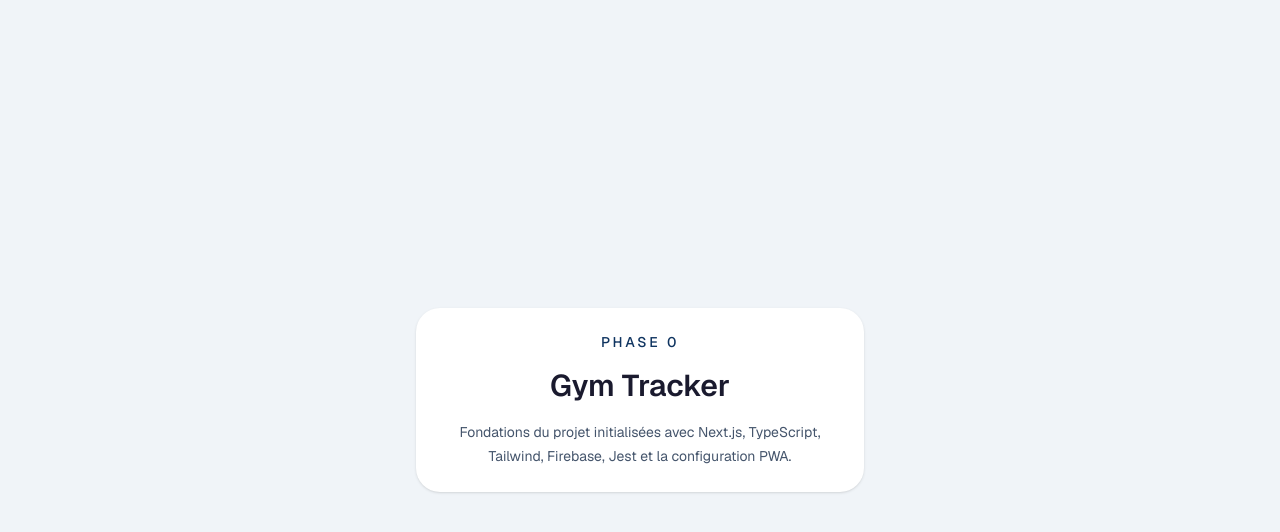
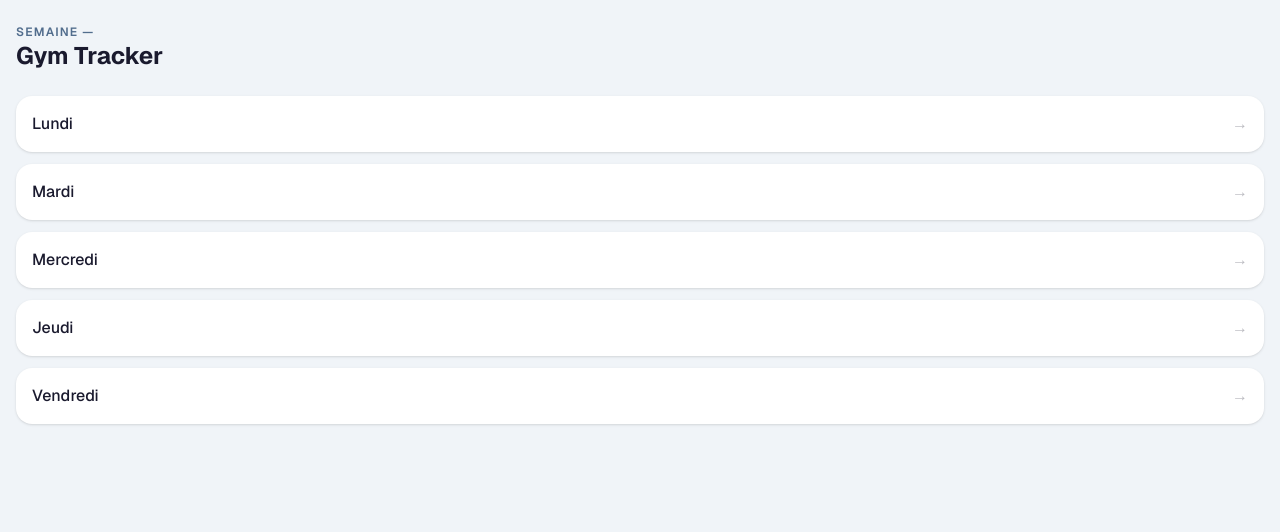
Before and after one commit to ffrechette-spec/entrainement, a Next.js app: page / in a window 1280 px wide. Shown: the top 532 px of the page. Built offline with nearby package versions, Linux system fonts and the light colour scheme.

Commit message:
feat: skeleton pages with routing

```diff
--- /dev/null
+++ b/app/auth/page.tsx
@@ -0,0 +1,36 @@
+export default function ConnexionPage() {
+  return (
+    <div className="flex min-h-[calc(100vh-4rem)] flex-col items-center justify-center px-4">
+      <div className="w-full max-w-sm rounded-2xl bg-white p-6 shadow-sm">
+        <h1 className="mb-2 text-2xl font-bold text-foreground">Connexion</h1>
+        <p className="mb-6 text-sm text-foreground/60">
+          Connecte-toi pour accéder à ton suivi d&apos;entraînement.
+        </p>
+        <button
+          className="flex min-h-[44px] w-full items-center justify-center gap-3 rounded-xl border border-accent/20 bg-white px-4 py-3 font-medium text-foreground active:opacity-70"
+          type="button"
+        >
+          <svg className="h-5 w-5" viewBox="0 0 24 24" aria-hidden="true">
+            <path
+              d="M22.56 12.25c0-.78-.07-1.53-.2-2.25H12v4.26h5.92c-.26 1.37-1.04 2.53-2.21 3.31v2.77h3.57c2.08-1.92 3.28-4.74 3.28-8.09z"
+              fill="#4285F4"
+            />
+            <path
+              d="M12 23c2.97 0 5.46-.98 7.28-2.66l-3.57-2.77c-.98.66-2.23 1.06-3.71 1.06-2.86 0-5.29-1.93-6.16-4.53H2.18v2.84C3.99 20.53 7.7 23 12 23z"
+              fill="#34A853"
+            />
+            <path
+              d="M5.84 14.09c-.22-.66-.35-1.36-.35-2.09s.13-1.43.35-2.09V7.07H2.18C1.43 8.55 1 10.22 1 12s.43 3.45 1.18 4.93l3.66-2.84z"
+              fill="#FBBC05"
+            />
+            <path
+              d="M12 5.38c1.62 0 3.06.56 4.21 1.64l3.15-3.15C17.45 2.09 14.97 1 12 1 7.7 1 3.99 3.47 2.18 7.07l3.66 2.84c.87-2.6 3.3-4.53 6.16-4.53z"
+              fill="#EA4335"
+            />
+          </svg>
+          Continuer avec Google
+        </button>
+      </div>
+    </div>
+  );
+}
--- /dev/null
+++ b/app/export/page.tsx
@@ -0,0 +1,27 @@
+export default function ExportPage() {
+  return (
+    <div className="px-4 py-6">
+      <header className="mb-6">
+        <p className="text-xs font-semibold uppercase tracking-widest text-accent opacity-70">
+          Export
+        </p>
+        <h1 className="text-2xl font-bold text-foreground">Export JSON</h1>
+      </header>
+
+      <div className="flex flex-col gap-4">
+        <div className="rounded-2xl bg-white p-4 shadow-sm">
+          <p className="text-sm text-foreground/70">
+            Exporte toutes tes séances dans un fichier JSON pour analyse par Claude.
+          </p>
+        </div>
+
+        <button
+          type="button"
+          className="flex min-h-[44px] w-full items-center justify-center gap-2 rounded-xl bg-accent px-4 py-3 font-medium text-white active:opacity-80"
+        >
+          📤 Exporter pour Claude
+        </button>
+      </div>
+    </div>
+  );
+}
--- /dev/null
+++ b/app/historique/page.tsx
@@ -0,0 +1,16 @@
+export default function HistoriquePage() {
+  return (
+    <div className="px-4 py-6">
+      <header className="mb-6">
+        <p className="text-xs font-semibold uppercase tracking-widest text-accent opacity-70">
+          Historique
+        </p>
+        <h1 className="text-2xl font-bold text-foreground">Mes séances</h1>
+      </header>
+
+      <div className="rounded-2xl bg-white p-6 shadow-sm text-center text-foreground/50">
+        <p className="text-sm">Aucune séance enregistrée.</p>
+      </div>
+    </div>
+  );
+}
--- a/app/page.tsx
+++ b/app/page.tsx
@@ -1,17 +1,34 @@
-export default function Home() {
+const JOURS = [
+  { slug: "lundi", label: "Lundi" },
+  { slug: "mardi", label: "Mardi" },
+  { slug: "mercredi", label: "Mercredi" },
+  { slug: "jeudi", label: "Jeudi" },
+  { slug: "vendredi", label: "Vendredi" },
+] as const;
+
+export default function Accueil() {
   return (
-    <main className="flex min-h-screen flex-col justify-center gap-6 px-6 py-10">
-      <div className="mx-auto flex w-full max-w-md flex-col gap-4 rounded-3xl bg-white p-6 text-center shadow-sm">
-        <span className="text-sm font-medium uppercase tracking-[0.2em] text-[var(--color-accent)]">
-          Phase 0
-        </span>
-        <h1 className="text-3xl font-semibold text-[var(--color-foreground)]">
-          Gym Tracker
-        </h1>
-        <p className="text-sm leading-6 text-slate-600">
-          Fondations du projet initialisées avec Next.js, TypeScript, Tailwind, Firebase, Jest et la configuration PWA.
+    <div className="px-4 py-6">
+      <header className="mb-6">
+        <p className="text-xs font-semibold uppercase tracking-widest text-accent opacity-70">
+          Semaine —
         </p>
-      </div>
-    </main>
+        <h1 className="text-2xl font-bold text-foreground">Gym Tracker</h1>
+      </header>
+
+      <ul className="flex flex-col gap-3">
+        {JOURS.map(({ slug, label }) => (
+          <li key={slug}>
+            <a
+              href={`/seance/${slug}`}
+              className="flex min-h-[56px] items-center justify-between rounded-2xl bg-white px-4 py-3 shadow-sm active:opacity-70"
+            >
+              <span className="font-medium text-foreground">{label}</span>
+              <span className="text-foreground/30">→</span>
+            </a>
+          </li>
+        ))}
+      </ul>
+    </div>
   );
 }
--- /dev/null
+++ b/app/seance/[jour]/page.tsx
@@ -0,0 +1,32 @@
+interface SeancePageProps {
+  params: Promise<{ jour: string }>;
+}
+
+export default async function SeancePage({ params }: SeancePageProps) {
+  const { jour } = await params;
+  const label = jour.charAt(0).toUpperCase() + jour.slice(1);
+
+  return (
+    <div className="px-4 py-6">
+      <header className="mb-6 flex items-center gap-3">
+        <a
+          href="/"
+          className="flex h-10 w-10 items-center justify-center rounded-xl bg-white shadow-sm text-foreground/60 active:opacity-70"
+          aria-label="Retour"
+        >
+          ←
+        </a>
+        <div>
+          <p className="text-xs font-semibold uppercase tracking-widest text-accent opacity-70">
+            Séance
+          </p>
+          <h1 className="text-xl font-bold text-foreground">{label}</h1>
+        </div>
+      </header>
+
+      <div className="rounded-2xl bg-white p-4 shadow-sm text-center text-foreground/50">
+        <p className="text-sm">Chargement des exercices…</p>
+      </div>
+    </div>
+  );
+}
```
